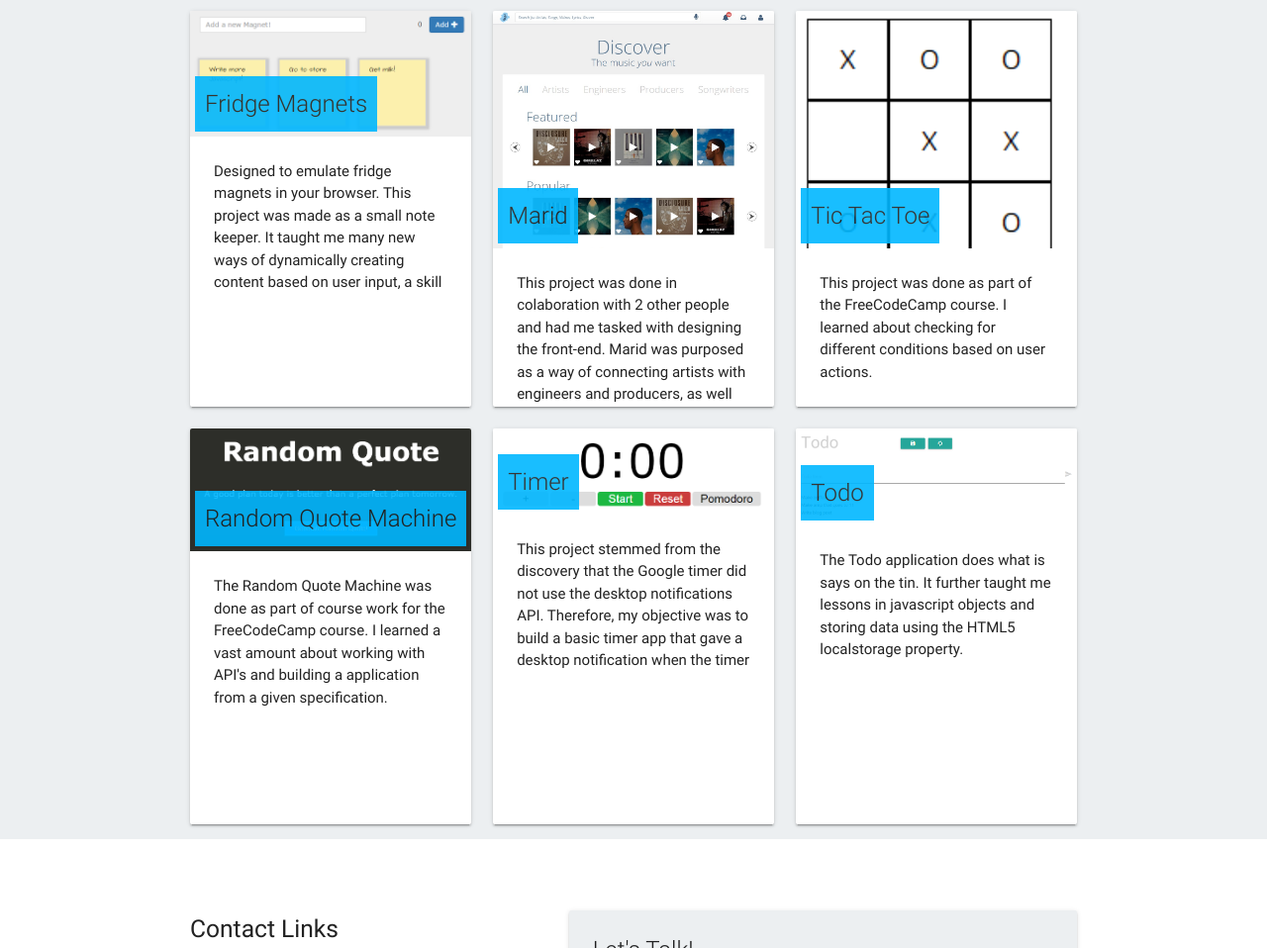
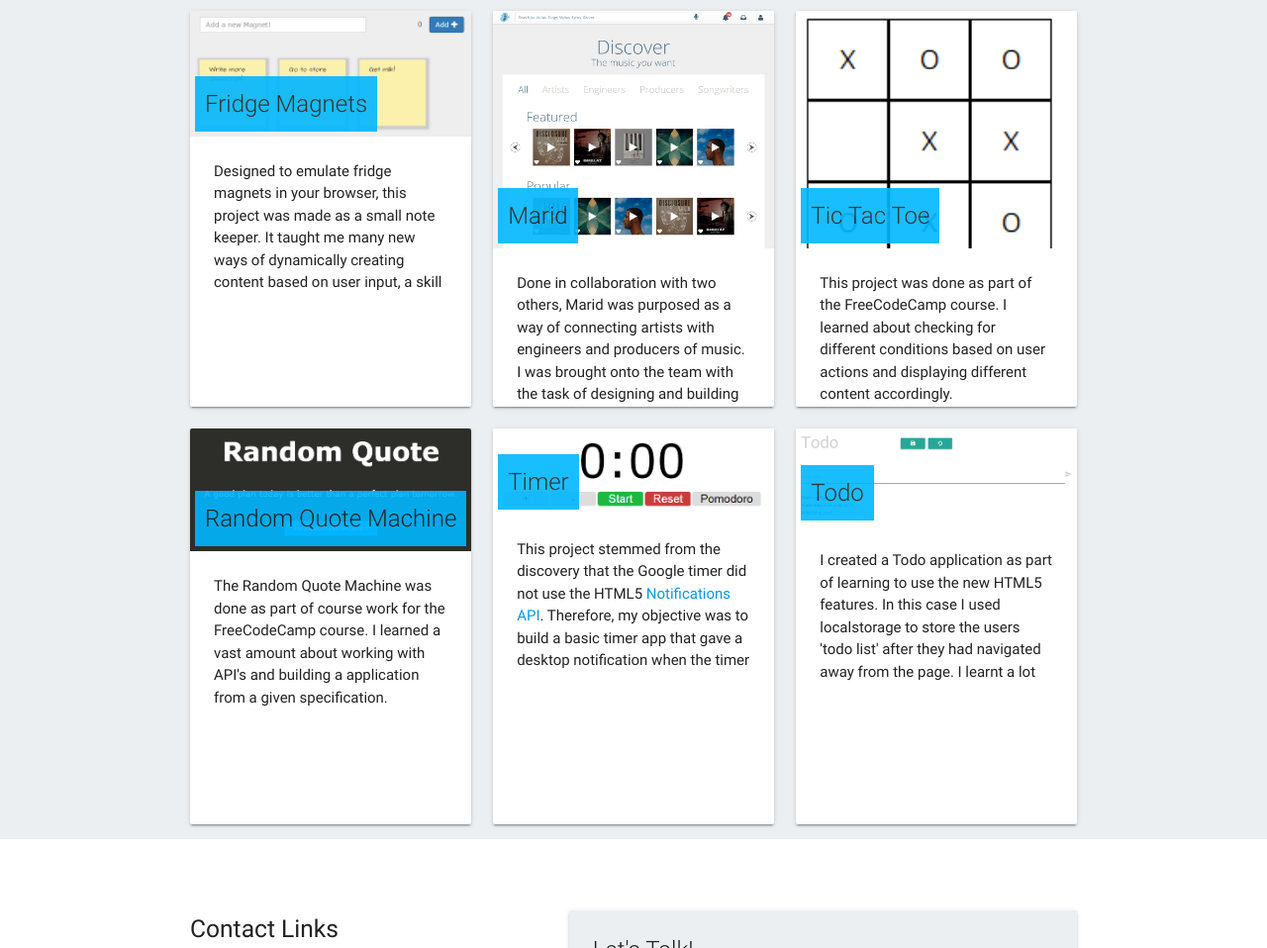
Before and after one commit to joshghent/joshghentsite, a website: page index.html in a window 1280 px wide. Shown: the part 984-1942 px from the top of the page at 99% size. Drawn offline with nearby package versions, Linux system fonts and the light colour scheme; files that its build step writes are made by us from their sources.

Commit message:
Updated copy. Changed tagline.

```diff
--- a/index.html
+++ b/index.html
@@ -58,7 +58,7 @@
                 <div class='col s12'>
                     <img class='circle responsive-img header-img' src='images/evidenceofaliens.jpg'>
                     <h1 class='header center'>Josh Ghent</h1>
-                    <h5 class='header center'>Javascript Developer</h3>
+                    <h5 class='header center'>Frontend Web Developer</h3>
                 </div>
             </div>
         </div>
--- a/portfolio.js
+++ b/portfolio.js
@@ -26,12 +26,12 @@ END RESULT
 fridgemagnets = {
     name: "Fridge Magnets",
     item_image: "images/fridgejs.png",
-    description: "Designed to emulate fridge magnets in your browser. This project was made as a small note keeper. It taught me many new ways of dynamically creating content based on user input, a skill used in most modern web applications."
+    description: "Designed to emulate fridge magnets in your browser, this project was made as a small note keeper. It taught me many new ways of dynamically creating content based on user input, a skill used in many modern web applications."
 };
 marid = {
     name: "Marid",
     item_image: "images/marid.png",
-    description: "This project was done in colaboration with 2 other people and had me tasked with designing the front-end. Marid was purposed as a way of connecting artists with engineers and producers, as well as building audiences for new artists. It taught me lessons in working as a team as well as designing easy to use interfaces."
+    description: "Done in collaboration with two others, Marid was purposed as a way of connecting artists with engineers and producers of music. I was brought onto the team with the task of designing and building the frontend componant."
 };
 randomquotegenerator = {
     name: "Random Quote Machine",
@@ -41,17 +41,17 @@ randomquotegenerator = {
 tictactoe = {
     name: "Tic Tac Toe",
     item_image: "images/tictactoe.png",
-    description: "This project was done as part of the FreeCodeCamp course. I learned about checking for different conditions based on user actions."
+    description: "This project was done as part of the FreeCodeCamp course. I learned about checking for different conditions based on user actions and displaying different content accordingly."
 };
 timer = {
     name: "Timer",
     item_image: "images/timer.png",
-    description: "This project stemmed from the discovery that the Google timer did not use the desktop notifications API. Therefore, my objective was to build a basic timer app that gave a desktop notification when the timer ended."
+    description: "This project stemmed from the discovery that the Google timer did not use the HTML5 <a href='https://developer.mozilla.org/en/docs/Web/API/notification' target='_blank'>Notifications API</a>. Therefore, my objective was to build a basic timer app that gave a desktop notification when the timer ended."
 };
 todo = {
     name: "Todo",
     item_image: "images/todo.png",
-    description: "The Todo application does what is says on the tin. It further taught me lessons in javascript objects and storing data using the HTML5 localstorage property."
+    description: "I created a Todo application as part of learning to use the new HTML5 features. In this case I used localstorage to store the users 'todo list' after they had navigated away from the page. I learnt a lot about storage of data and using that data to build up a dynamic page."
 };
 
 function create_portfolio_items(obj){
```
